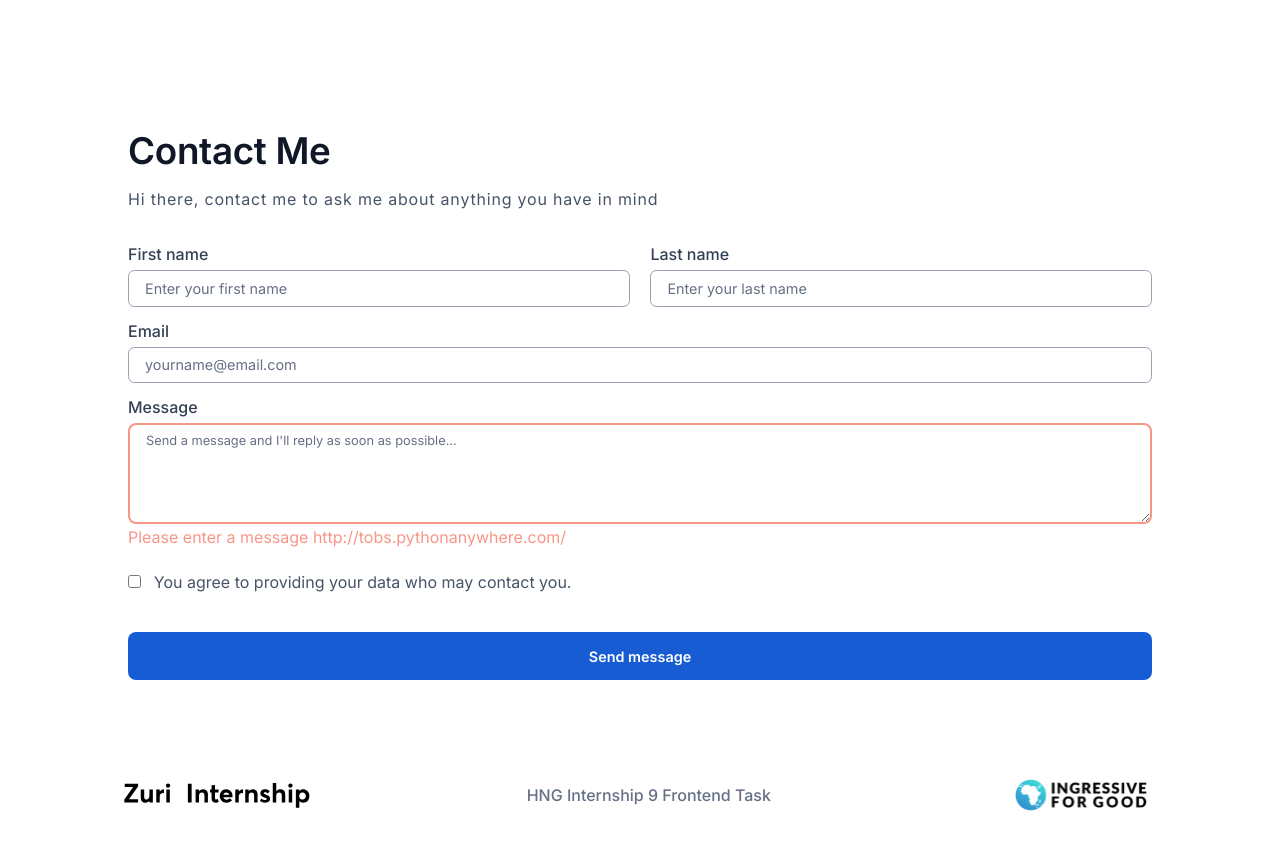
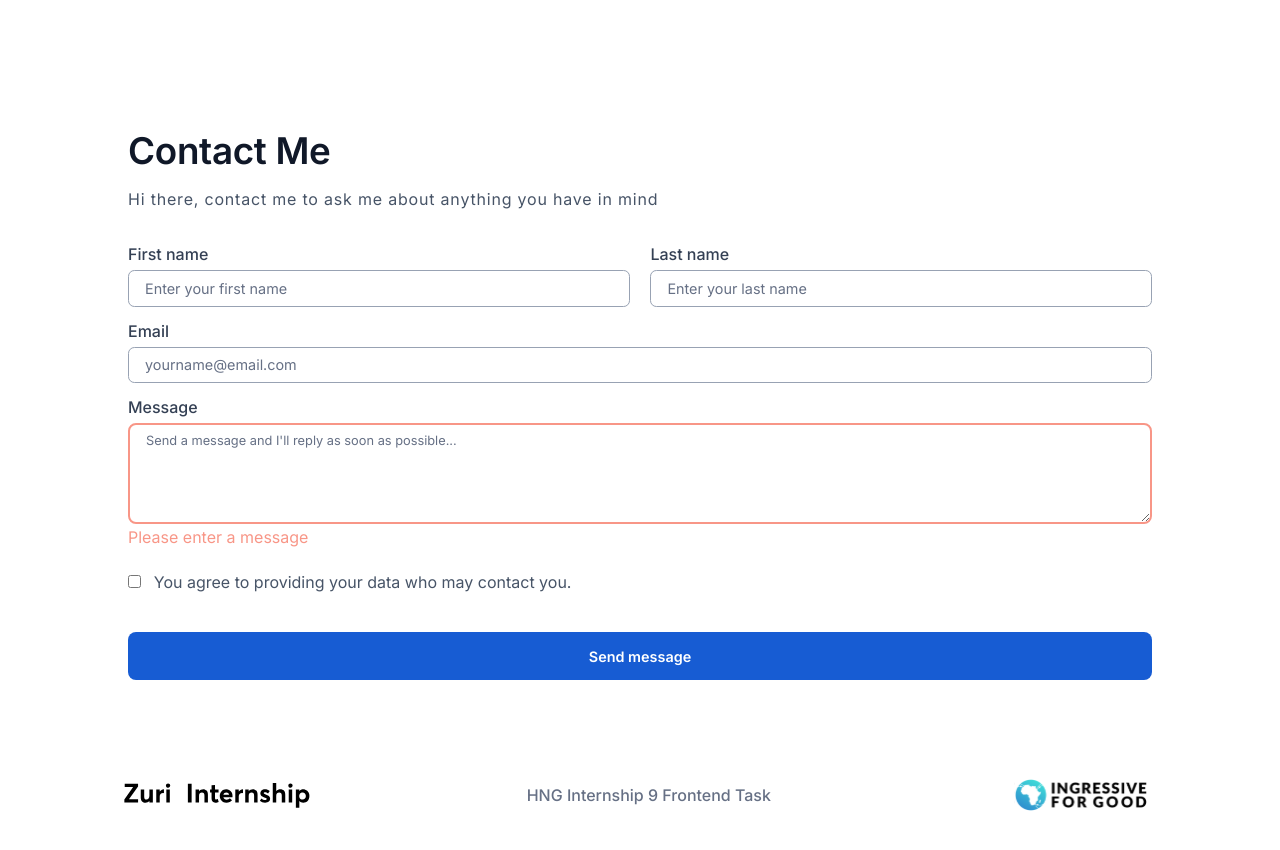
Before and after one commit to Lftobs/Hng-stage1, a React (Vite) app: page /contact in a window 1280 px wide. Shown: the top 850 px of the page. Built offline with nearby package versions, Linux system fonts and the light colour scheme.

Commit message:
Update Contact.jsx

```diff
--- a/src/components/Contact.jsx
+++ b/src/components/Contact.jsx
@@ -29,7 +29,7 @@ function Contact(props) {
                     <label for={props.id[3]}>Message</label>
                     <textarea placeholder="Send a message and I'll reply as soon as possible..."id={props.id[3]} required></textarea>
                     <span className="err-msg">
-                        Please enter a message http://tobs.pythonanywhere.com/
+                        Please enter a message
                     </span>
                     <div className="checkbx">
                         <input type="checkbox" name="" id="checkbox" required />
```
